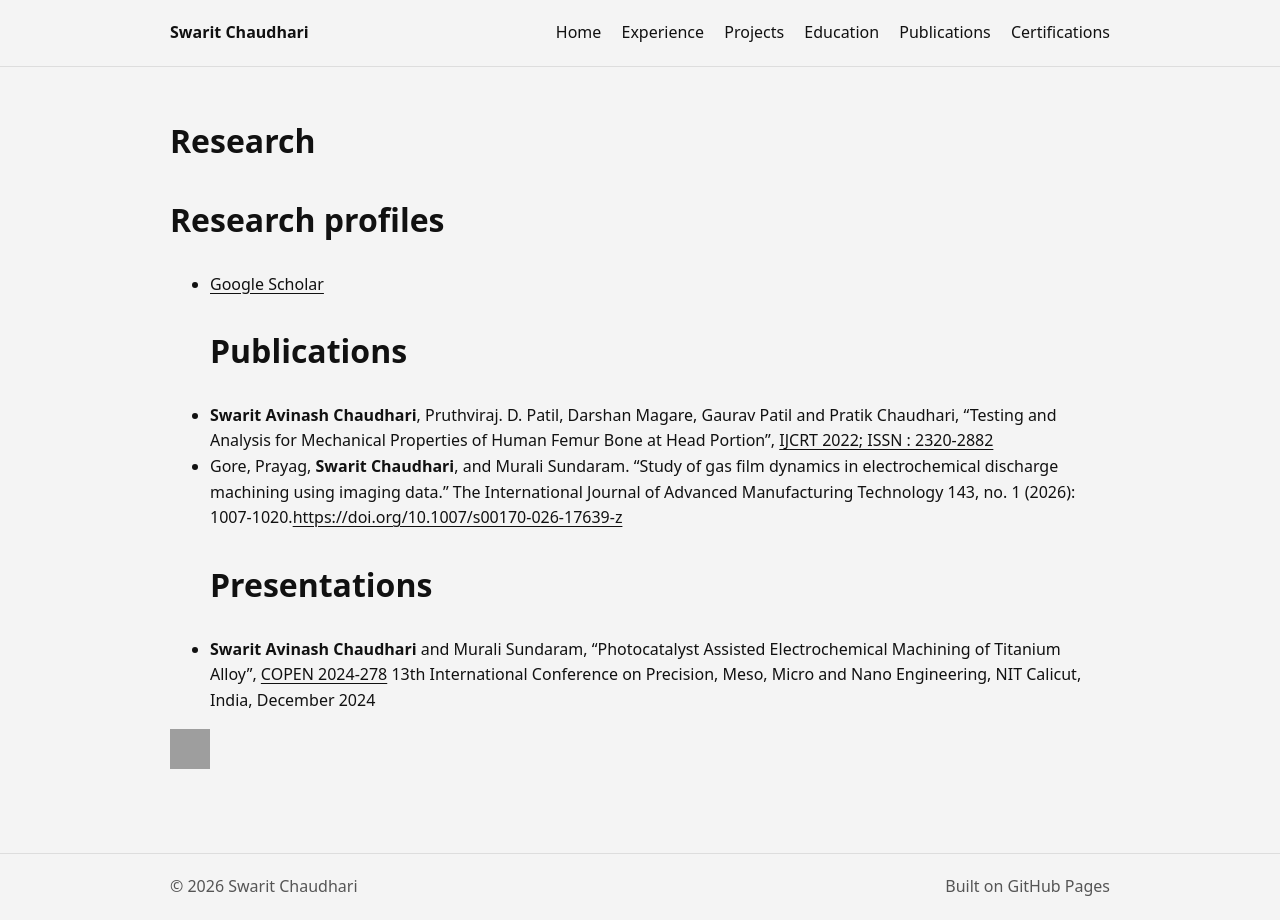
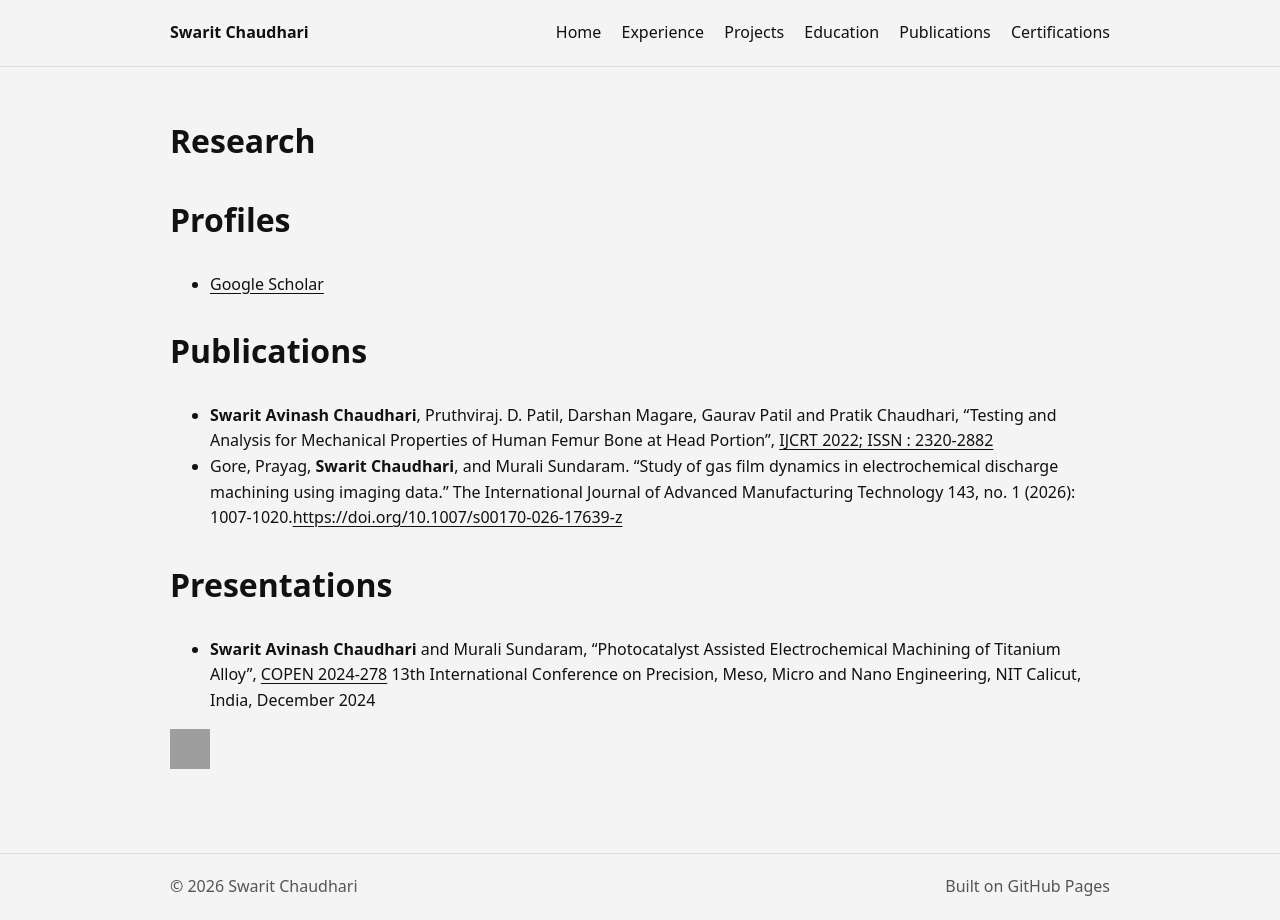
Before and after one commit to Swarit31/Swarit31.github.io, a Jekyll site: the page built from Publications.md, in a window 1280 px wide. Built offline with Jekyll 4.4.1, drawn with Linux system fonts in a browser that asks for light colours; grey boxes are pictures that could not be loaded.

Commit message:
Update Publications.md

```diff
--- a/Publications.md
+++ b/Publications.md
@@ -4,11 +4,13 @@ title: Research
 permalink: /publications/
 ---
 
-# Research profiles
+# Profiles
 - [Google Scholar](https://scholar.google.com/citations?user=QhXp8LUAAAAJ&hl=en&oi=sra)
+
 # Publications
 - **Swarit Avinash Chaudhari**, Pruthviraj. D. Patil, Darshan Magare, Gaurav Patil and Pratik Chaudhari, "Testing and Analysis for Mechanical Properties of Human Femur Bone at Head Portion", [IJCRT 2022; ISSN : 2320-2882](https://ijcrt.org/papers/IJCRT2205752.pdf)
 - Gore, Prayag, **Swarit Chaudhari**, and Murali Sundaram. "Study of gas film dynamics in electrochemical discharge machining using imaging data." The International Journal of Advanced Manufacturing Technology 143, no. 1 (2026): 1007-1020.[https://doi.org/10.1007/s00170-026-17639-z](https://link.springer.com/article/10.1007/s00170-026-17639-z)
+
 # Presentations
 - **Swarit Avinash Chaudhari** and Murali Sundaram, “Photocatalyst Assisted Electrochemical Machining of Titanium Alloy”, [COPEN 2024-278](https://sites.google.com/nitc.ac.in/copen13/home) 13th International Conference on Precision, Meso, Micro and Nano Engineering, NIT Calicut, India, December 2024
 
```
